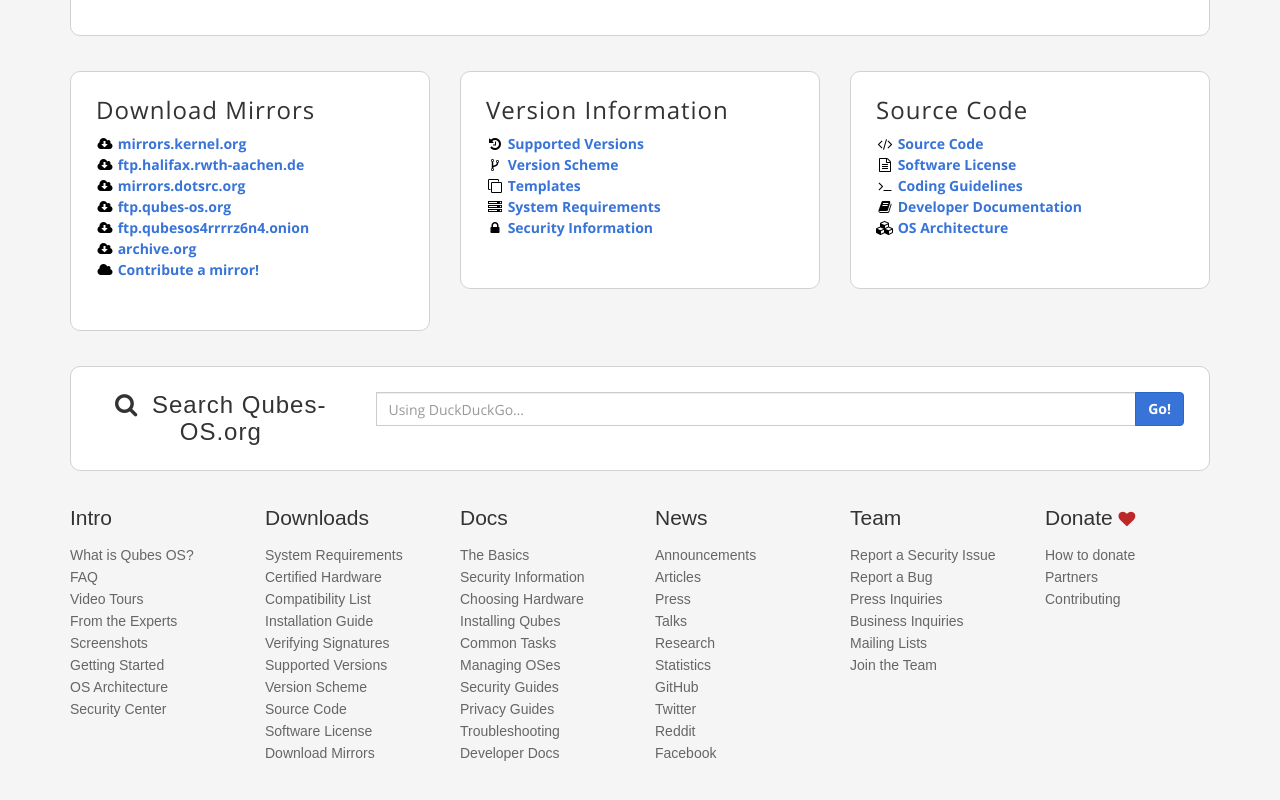
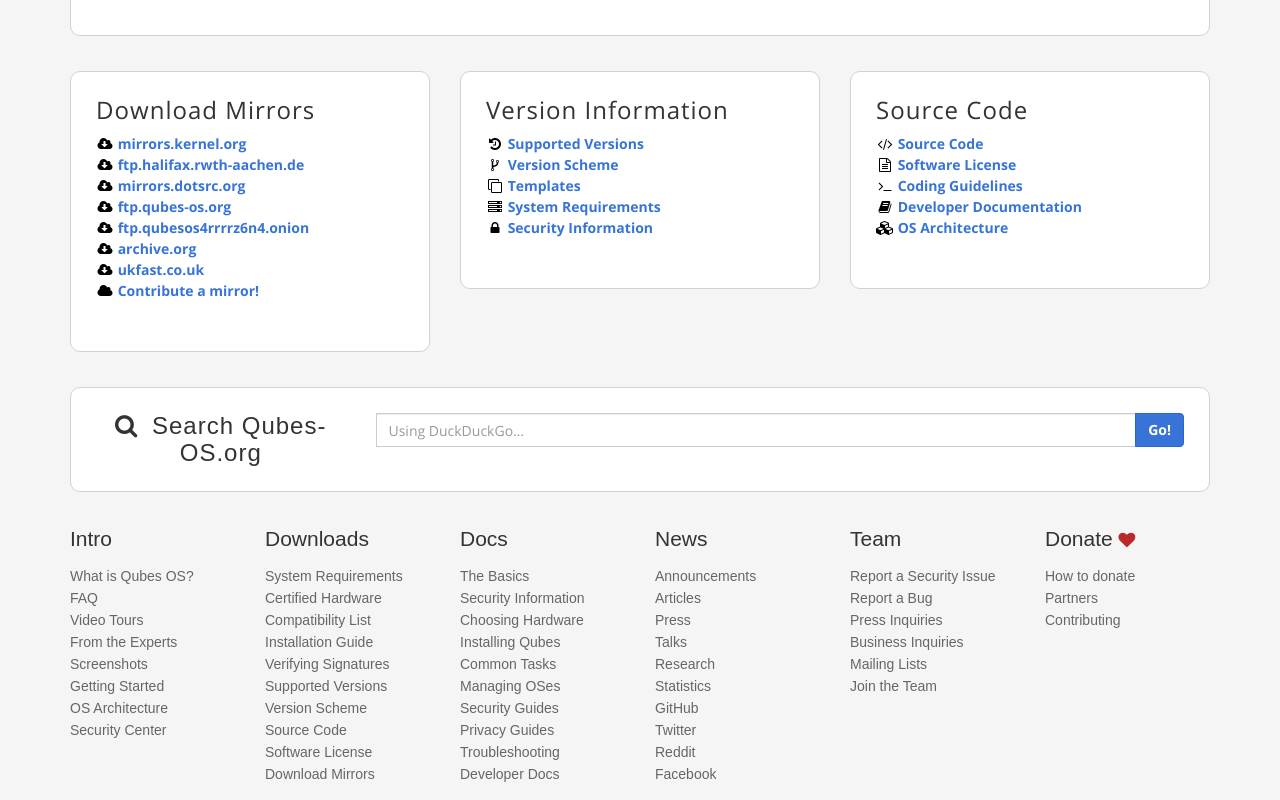
Before and after one commit to QubesOS/qubesos.github.io, a Jekyll site: the page built from pages/downloads.md, in a window 1280 px wide and 900 px high, scrolled down 3049 px, cut to the strip 0-800 px from the top of the window. Built offline with Jekyll 4.4.1, drawn with Linux system fonts in a browser that asks for light colours; some web fonts are replaced.

Commit message:
Add ukfast.co.uk mirror

```diff
--- a/pages/downloads.md
+++ b/pages/downloads.md
@@ -162,6 +162,7 @@ redirect_from:
         <li><a href="https://ftp.qubes-os.org/iso/"><i class="fa fa-cloud-download fa-fw black-icon"></i> ftp.qubes-os.org</a></li>
         <li><a href="http://ftp.qubesos4rrrrz6n4.onion/iso/"><i class="fa fa-cloud-download fa-fw black-icon"></i> ftp.qubesos4rrrrz6n4.onion</a></li>
         <li><a href="https://archive.org/download/QubesOS"><i class="fa fa-cloud-download fa-fw black-icon"></i> archive.org</a></li>
+        <li><a href="https://mirrors.ukfast.co.uk/sites/qubes-os.org/"><i class="fa fa-cloud-download fa-fw black-icon"></i> ukfast.co.uk</a></li>
         <li><a href="/downloads/mirrors/#instructions-for-mirror-operators"><i class="fa fa-cloud fa-fw black-icon"></i> Contribute a mirror!</a></li>
       </ul>
     </div>
```
